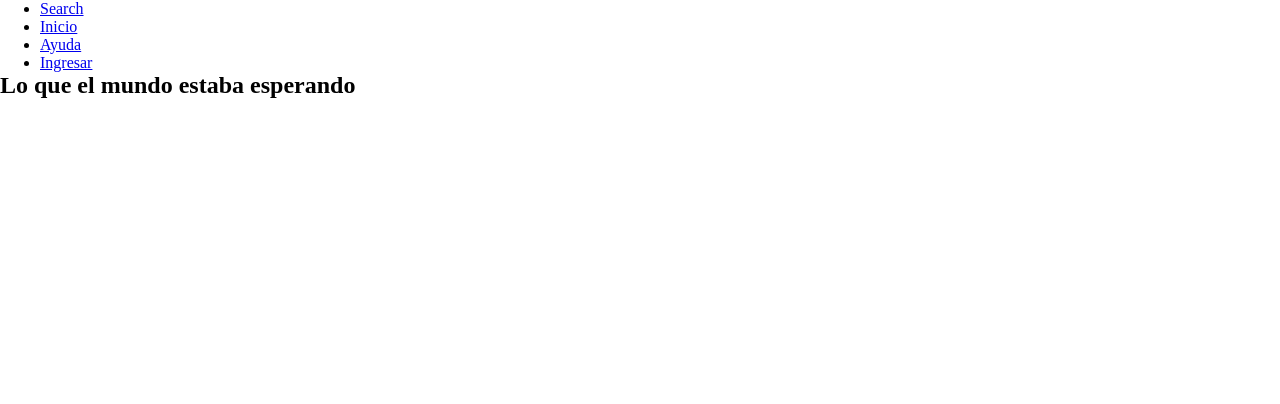
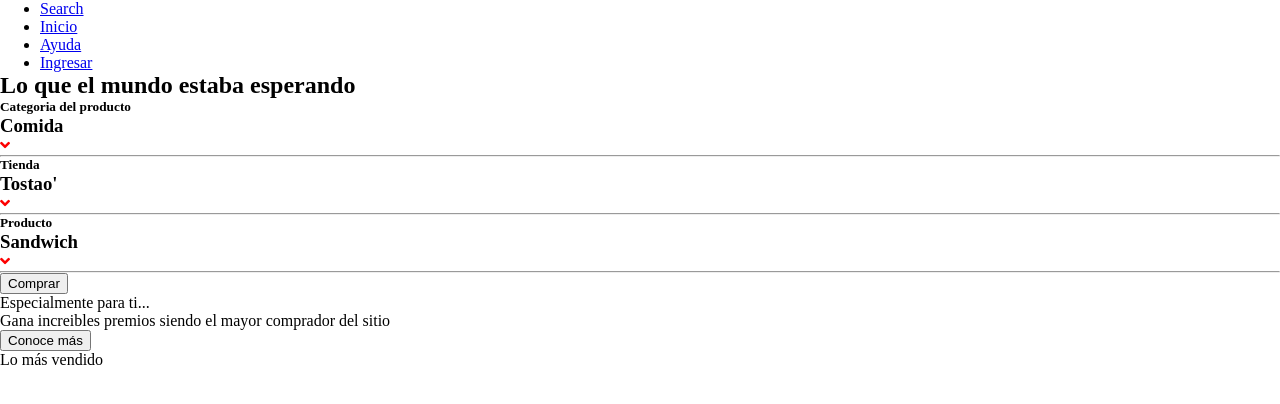
Before and after one commit to teamzz111/Curious-Team, a plain HTML site: page frontend/index.html in a window 1280 px wide. Drawn offline with Linux system fonts and the light colour scheme.

Commit message:
first part of the main layout

```diff
--- a/frontend/index.html
+++ b/frontend/index.html
@@ -7,6 +7,8 @@
     <title>Page Title</title>
     <meta name="viewport" content="width=device-width, initial-scale=1">
     <link rel="stylesheet" type="text/css" media="screen" href="../assets/css/style.css" />
+    <link rel="stylesheet" href="https://use.fontawesome.com/releases/v5.3.1/css/all.css" integrity="sha384-mzrmE5qonljUremFsqc01SB46JvROS7bZs3IO2EmfFsd15uHvIt+Y8vEf7N7fWAU"
+        crossorigin="anonymous">
 
 </head>
 
@@ -34,9 +36,55 @@
     </section>
     <section class="suppliers">
         <div class="navbox">
-            <div class="childbox"></div>
-            <div class="childbox"></div>
-            <div class="childbox"></div>
+            <div class="childbox">
+                <h5>Categoria del producto</h5>
+                <h3>Comida</h3>
+                <i class="fas fa-angle-down" style="color:#FD0000"></i>
+                <hr>
+            </div>
+            <div class="childbox">
+                <h5>Tienda</h5>
+                <h3>Tostao'</h3>
+                <i class="fas fa-angle-down" style="color:#FD0000"></i>
+                <hr>
+            </div>
+            <div class="childbox">
+                <h5>Producto</h5>
+                <h3>Sandwich</h3>
+                <i class="fas fa-angle-down" style="color:#FD0000"></i>
+                <hr>
+            </div>
+            <div class="childbox">
+                <button class="btn">Comprar</button>
+            </div>
+        </div>
+        <div class="stores">
+            <div class="subtitle"><label>Especialmente para ti...</label></div>
+            <div class="container">
+                <div class="boxStore"></div>
+                <div class="boxStore"></div>
+                <div class="boxStore"></div>
+                <div class="boxStore"></div>
+                <div class="boxStore"></div>
+            </div>
+        </div>
+    </section>
+    <section class="information">
+        <div class="left">
+            <p>Gana increibles premios siendo el mayor comprador del sitio</p>
+        </div>
+        <div class="right">
+            <button class="btn">Conoce más</button>
+        </div>
+    </section>
+    <section class="BestSeller">
+        <div class="subtitle"><label>Lo más vendido</label></div>
+        <div class="container">
+            <div class="boxStore"></div>
+            <div class="boxStore"></div>
+            <div class="boxStore"></div>
+            <div class="boxStore"></div>
+            <div class="boxStore"></div>
         </div>
     </section>
     <script src="../assets/js/app.js"></script>
```
